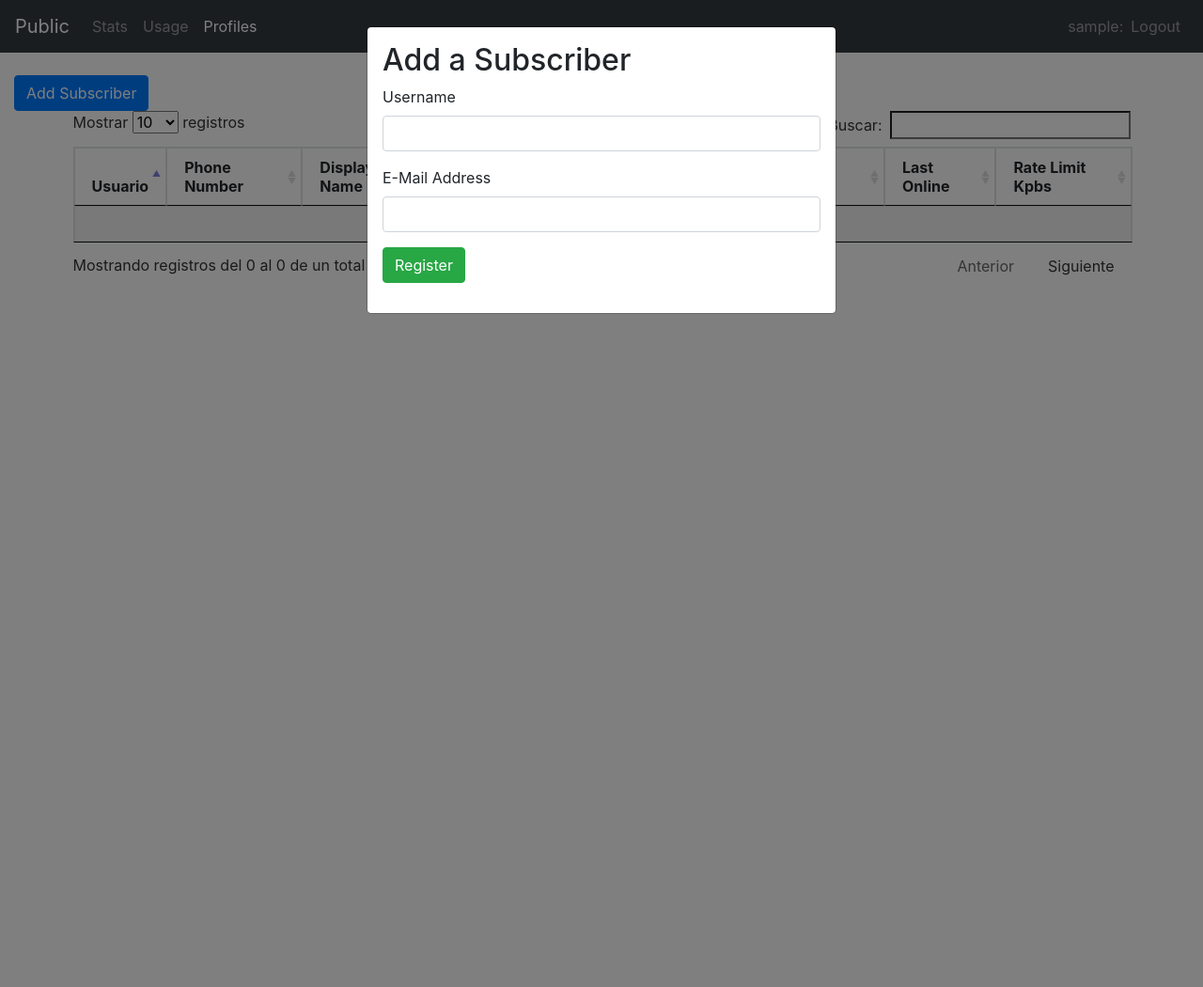
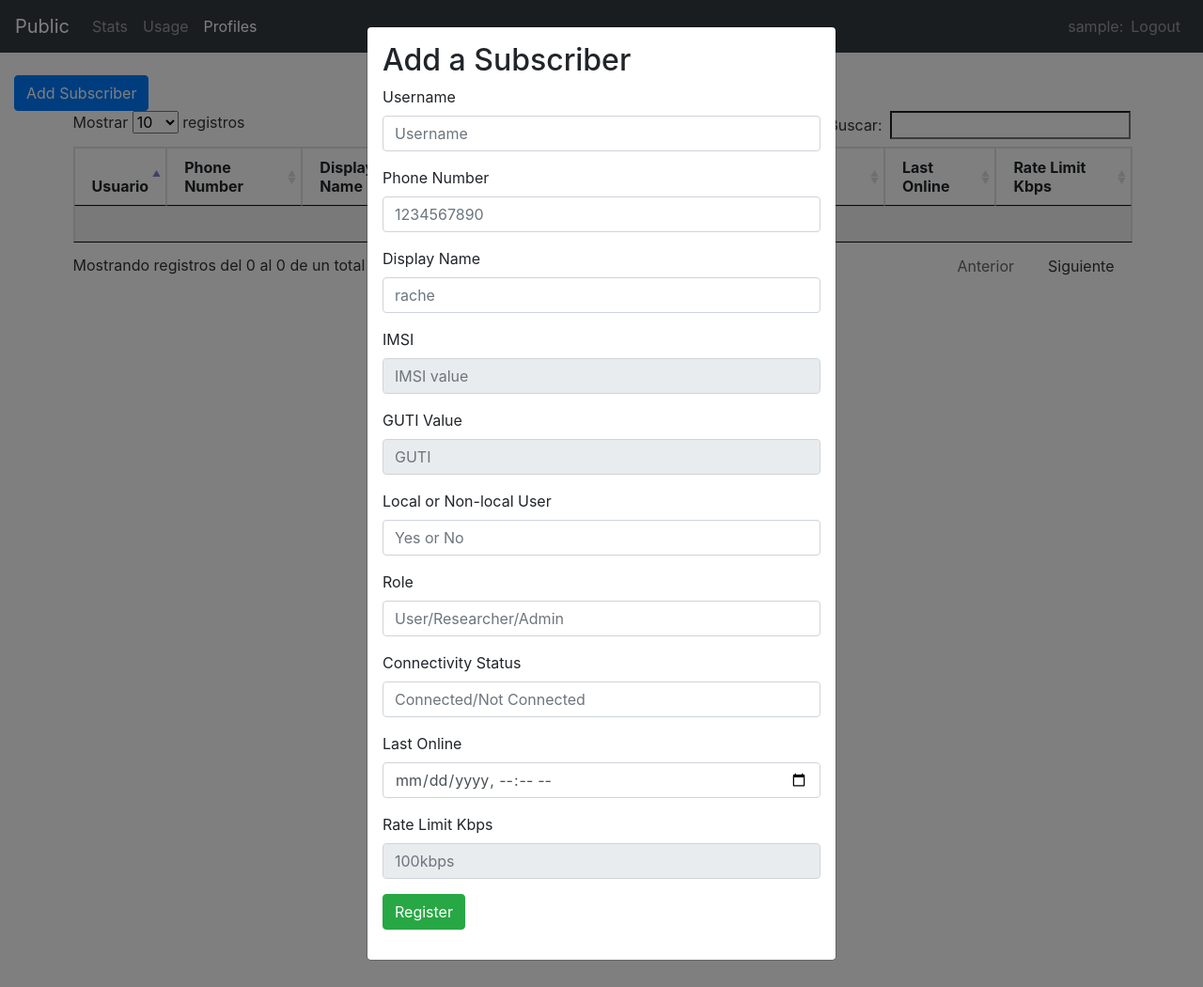
Before and after one commit to uw-ictd/commgestion-web, a Django app: page /profiles in a window 1280 px wide, after a click on "Add Subscriber". Shown: the whole page at 94% size. Run offline with Django 3.2, Linux system fonts and the light colour scheme; the visitor is signed in with stand-in values (Sample User, id 1); data that the repository does not hold is empty; parts of the project's set-up code (start-up, migrations or seed data) failed here and were passed over; some libraries are stand-ins or nearby versions.

Commit message:
edited the modal form labels for add subscriber

```diff
--- a/templates/profiles.html
+++ b/templates/profiles.html
@@ -31,13 +31,61 @@
                     <div class="form-group">
                         <label class="control-label">Username</label>
                         <div>
-                            <input type="text" class="form-control input-lg" name="name" value="">
+                            <input type="text" placeholder="Username" class="form-control input-lg" name="username" value="">
                         </div>
                     </div>
                     <div class="form-group">
-                        <label class="control-label">E-Mail Address</label>
+                        <label class="control-label">Phone Number</label>
                         <div>
-                            <input type="email" class="form-control input-lg" name="email" value="">
+                            <input type="number" placeholder="1234567890" class="form-control input-lg" name="phone" value="">
+                        </div>
+                    </div>
+                    <div class="form-group">
+                        <label class="control-label">Display Name</label>
+                        <div>
+                            <input type="text" placeholder="rache" class="form-control input-lg" name="display" value="">
+                        </div>
+                    </div>
+                    <div class="form-group">
+                        <label class="control-label">IMSI</label>
+                        <div>
+                            <input type="number" readonly id="0" placeholder="IMSI value" class="form-control input-lg" name="imsi" value="">
+                        </div>
+                    </div>
+                    <div class="form-group">
+                        <label class="control-label">GUTI Value </label>
+                        <div>
+                            <input type="number" readonly id="0" placeholder="GUTI" class="form-control input-lg" name="guti" value="">
+                        </div>
+                    </div>
+                    <div class="form-group">
+                        <label class="control-label">Local or Non-local User</label>
+                        <div>
+                            <input type="text" placeholder="Yes or No" class="form-control input-lg" name="local" value="">
+                        </div>
+                    </div>
+                    <div class="form-group">
+                        <label class="control-label">Role</label>
+                        <div>
+                            <input type="text" placeholder="User/Researcher/Admin" class="form-control input-lg" name="role" value="">
+                        </div>
+                    </div>
+                    <div class="form-group">
+                        <label class="control-label">Connectivity Status</label>
+                        <div>
+                            <input type="text" placeholder="Connected/Not Connected" class="form-control input-lg" name="connected" value="">
+                        </div>
+                    </div>
+                    <div class="form-group">
+                        <label class="control-label">Last Online</label>
+                        <div>
+                            <input type="datetime-local" placeholder="Month day, year. time stamp" class="form-control input-lg" name="lastActive" value="">
+                        </div>
+                    </div>
+                    <div class="form-group">
+                        <label class="control-label">Rate Limit Kbps</label>
+                        <div>
+                            <input type="email" readonly id="0" placeholder="100kbps" class="form-control input-lg" name="rateLimit" value="">
                         </div>
                     </div>
                     <div class="form-group">
@@ -67,7 +115,7 @@
                     <th>{% trans "Role" %}</th>
                     <th>{% trans "Connectivity Status" %}</th>
                     <th>{% trans "Last Online" %}</th>
-                    <th>{% trans "Rate Limit Kpbs" %}</th>
+                    <th>{% trans "Rate Limit Kbps" %}</th>
             </thead>
             <tbody>
             {% for d in data %}
```
